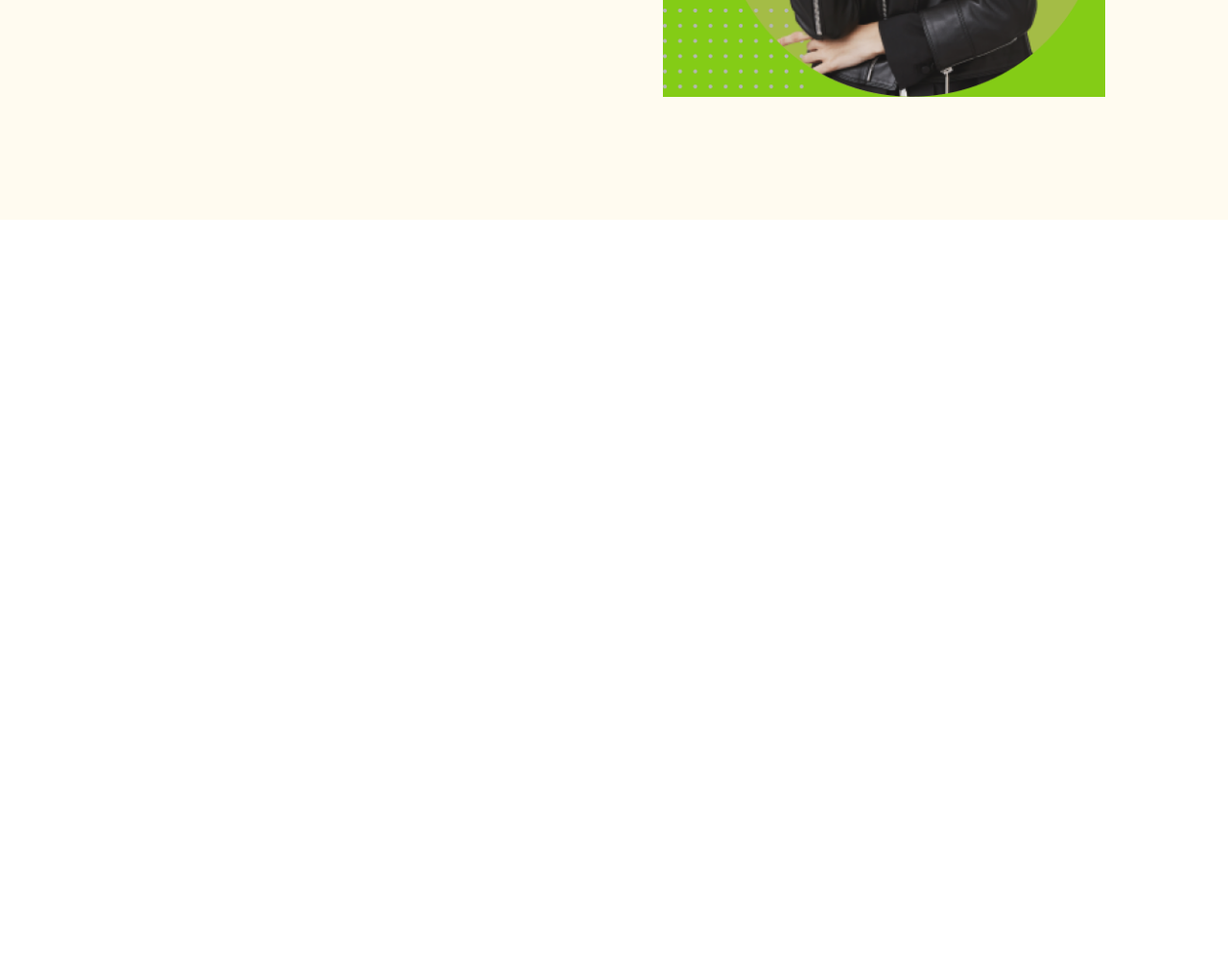
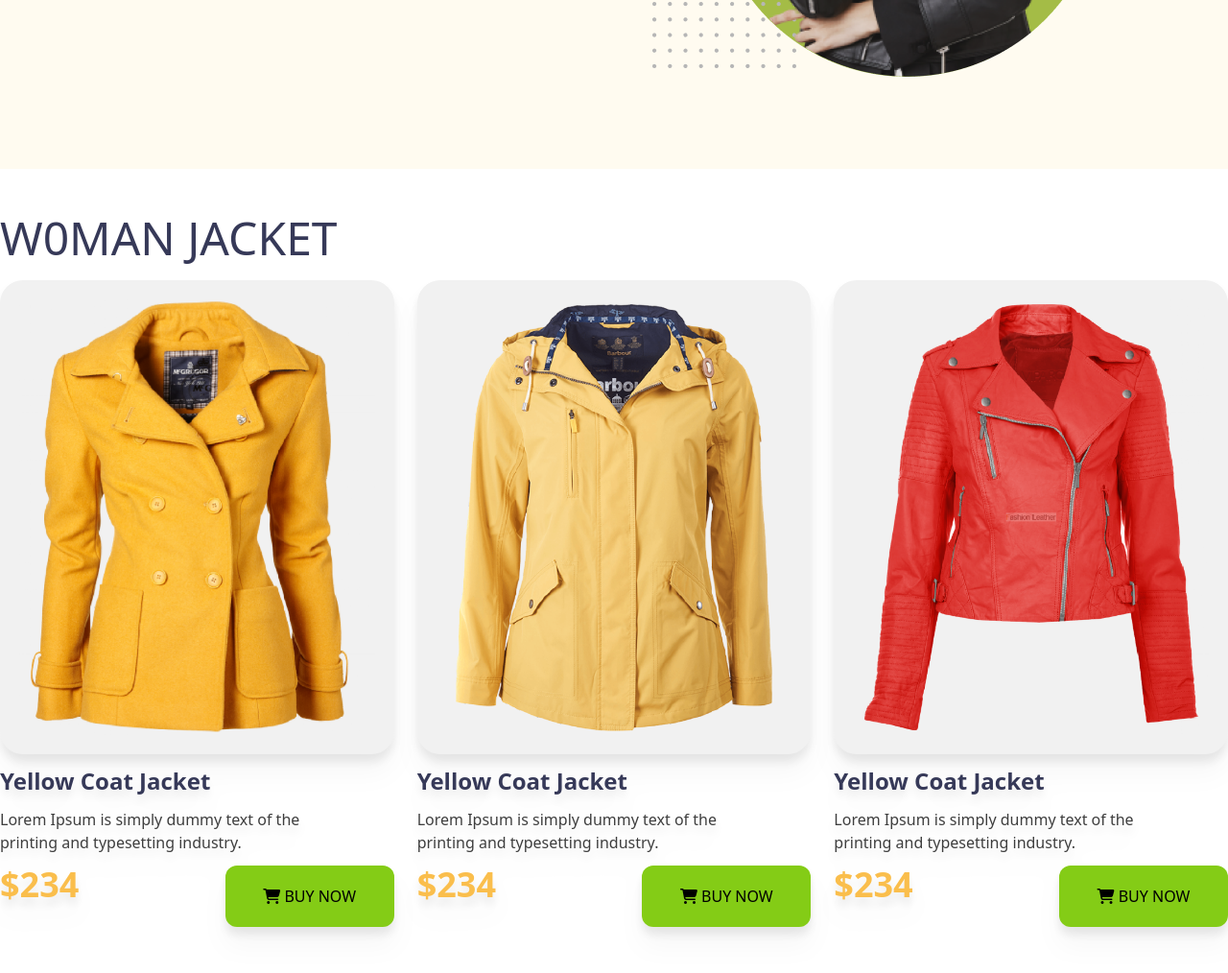
Before and after one commit to arafat20mupi/Taliwind-projects, a plain HTML site: page index.html in a window 1280 px wide. Shown: the part 503-1517 px from the top of the page at 96% size. Before the commit the page ends 800 px from the top, so only its background shows below. Drawn offline with nearby package versions, Linux system fonts and the light colour scheme.

Commit message:
women cart added

```diff
--- a/index.html
+++ b/index.html
@@ -8,8 +8,10 @@
     <script src="https://cdn.tailwindcss.com"></script>
 </head>
 <body>
-    <section class="bg-[#FFFBF0] p-32 font-medium flex justify-between ">
-        <div class="p-3 ">
+    <header>
+    <section class="bg-[#FFFBF0]  ">
+        <div class="py-24 p-32 font-medium flex flex-col md:flex-row justify-between">
+            <div class="  ">
             <h1 class="mb-4 text-7xl text-[#363958]"><span class="text-[#FABE4C] ">Be the Penguins</span>
                <br> of Winter</h1>
             <p class="mb-4">Lorem Ipsum is simply dummy text of the printing <br>
@@ -17,9 +19,66 @@
                     <button class=" bg-lime-500 w-44 h-16 rounded-xl" >
                     <i class="fa-solid fa-cart-shopping"></i> BUY NOW</button>
         </div>
-        <div class="bg-lime-500">
+        <div class=" rounded">
             <img src="./images/model.png" alt="">
         </div>
+        </div>
     </section>
+    </header>
+    <main class="max-w-7xl mx-auto font-sans">
+        <section class="py-12">
+            <h1 class="text-5xl font-medium text-[#363958] uppercase">W0Man Jacket</h1>
+            <div class="grid grid-cols-1 md:grid-cols-3 gap-6 ">
+                <!-- cart 1 -->
+                <div class="pt-5">
+                    <div class=" drop-shadow-xl space-y-3">
+                        <div class="bg-[#F1F1F1] p-5 rounded-3xl">
+                            <img src="./images/jacket-1.png" alt="">
+                        </div>
+                        <h4 class="text-[#363958] font-bold text-2xl">Yellow Coat Jacket </h4>
+                        <h4 class="text-[#3E3E3E]">Lorem Ipsum is simply dummy text of the
+                           <br> printing and typesetting industry.</h4>
+                        <div class="flex justify-between">
+                            <p class="text-[#FABE4C] font-bold text-4xl">$234</p>
+                            <button class=" bg-lime-500 w-44 h-16 rounded-xl" >
+                            <i class="fa-solid fa-cart-shopping"></i> BUY NOW</button>
+                        </div>
+                    </div>
+                </div>
+                <!-- cart 2 -->
+                <div class="pt-5">
+                    <div class=" drop-shadow-xl space-y-3">
+                        <div class="bg-[#F1F1F1] p-5 rounded-3xl">
+                            <img src="./images/jacket-2.png" alt="">
+                        </div>
+                        <h4 class="text-[#363958] font-bold text-2xl">Yellow Coat Jacket </h4>
+                        <h4 class="text-[#3E3E3E]">Lorem Ipsum is simply dummy text of the
+                           <br> printing and typesetting industry.</h4>
+                        <div class="flex justify-between">
+                            <p class="text-[#FABE4C] font-bold text-4xl">$234</p>
+                            <button class=" bg-lime-500 w-44 h-16 rounded-xl" >
+                            <i class="fa-solid fa-cart-shopping"></i> BUY NOW</button>
+                        </div>
+                    </div>
+                </div>
+                <!-- cart 3 -->
+                <div class="pt-5">
+                    <div class=" drop-shadow-xl space-y-3">
+                        <div class="bg-[#F1F1F1] p-5 rounded-3xl">
+                            <img src="./images/jacket-3.png" alt="">
+                        </div>
+                        <h4 class="text-[#363958] font-bold text-2xl">Yellow Coat Jacket </h4>
+                        <h4 class="text-[#3E3E3E]">Lorem Ipsum is simply dummy text of the
+                           <br> printing and typesetting industry.</h4>
+                        <div class="flex justify-between">
+                            <p class="text-[#FABE4C] font-bold text-4xl">$234</p>
+                            <button class=" bg-lime-500 w-44 h-16 rounded-xl" >
+                            <i class="fa-solid fa-cart-shopping"></i> BUY NOW</button>
+                        </div>
+                    </div>
+                </div>
+            </div>
+        </section>
+    </main>
 </body>
 </html>
```
